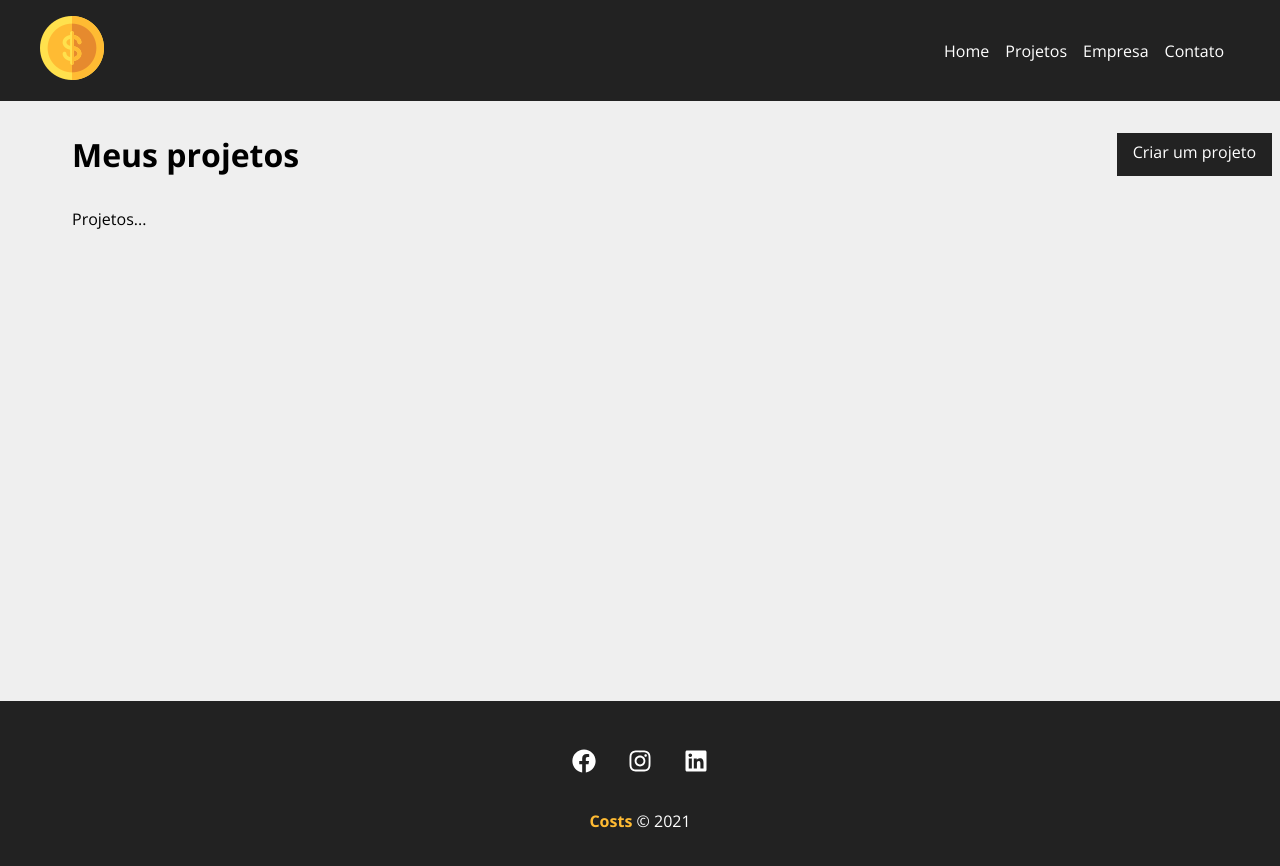
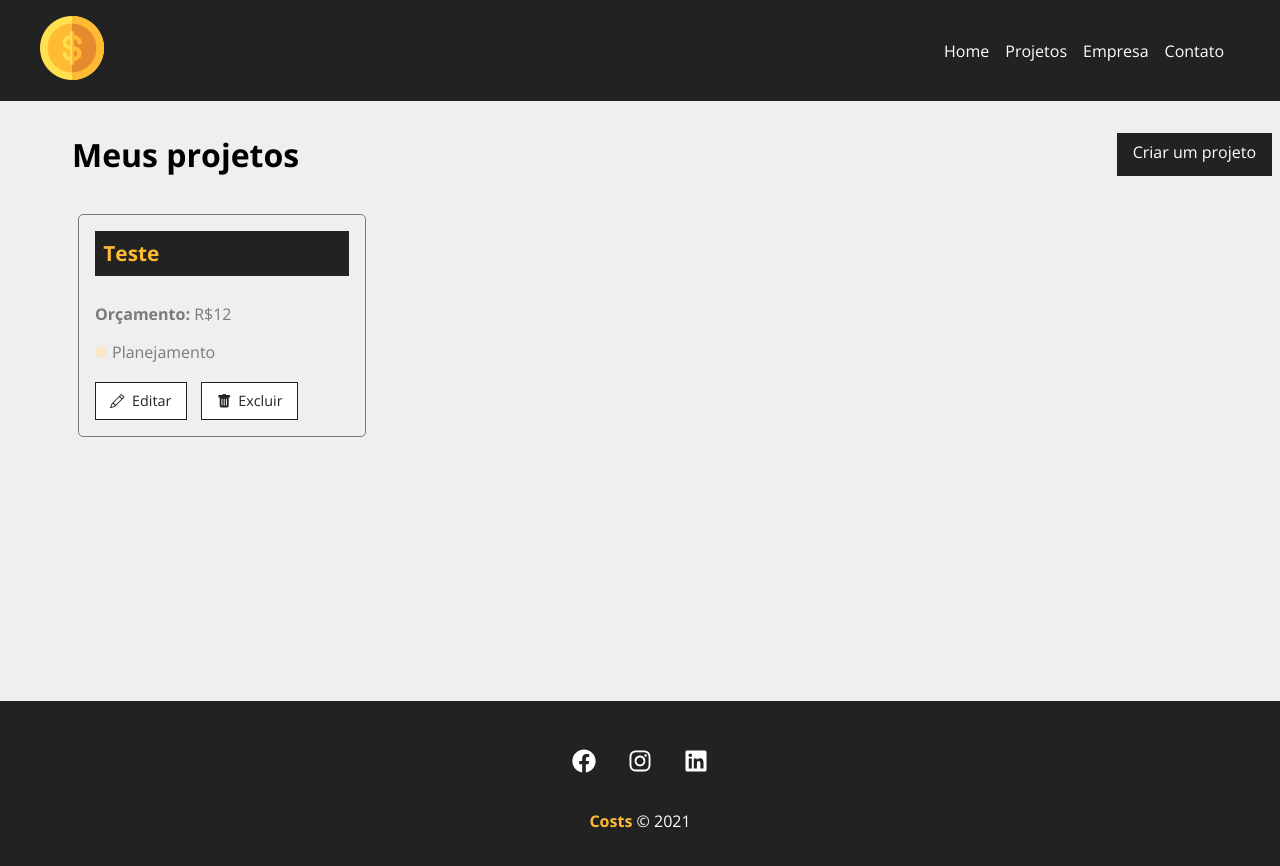
Before and after one commit to AlefMemTav/react-costs-app, a React (Create React App) app: page /projects in a window 1280 px wide. Shown: the top 866 px of the page. Built offline with nearby package versions, Linux system fonts and the light colour scheme; data requests are answered from the project's data file; the HTML template or start-up script is replaced by a standard one.

Commit message:
Created ProjectCard.js and ProjectCard.module.css

```diff
--- a/db.json
+++ b/db.json
@@ -1,5 +1,17 @@
 {
-  "projects": [],
+  "projects": [
+    {
+      "name": "Teste",
+      "budget": "12",
+      "category": {
+        "id": "4",
+        "name": "Planejamento"
+      },
+      "cost": 0,
+      "services": [],
+      "id": 1
+    }
+  ],
   "categories": [
     {
       "id": 1,
--- a/src/components/pages/Projects.js
+++ b/src/components/pages/Projects.js
@@ -1,12 +1,17 @@
 import { useLocation } from "react-router-dom"
+
+import { useState, useEffect } from "react"
 
 import Message from '../layout/Message'
 import Container from '../layout/Container'
 import LinkButton from '../layout/LinkButton'
+import ProjectCard from '../project/ProjectCard'
 
 import styles from './Projects.module.css'
 
 function Projects(){
+
+    const [projects, setProjects] = useState([])
 
     const location = useLocation()
     let message = ''
@@ -14,6 +19,21 @@
     if(location.state){
         message = location.state.message
     }
+
+    useEffect(() => {
+        fetch('http://localhost:5000/projects', {
+            method: 'GET',
+            headers: {
+                'Content-Type': 'application/json',
+            },
+        })
+        .then(resp => resp.json())
+        .then(data => {
+            console.log(data)
+            setProjects(data)
+        })
+        .catch(err => console.log(err))
+    }, [])
 
     return (
         <div className={styles.project_container}>
@@ -23,7 +43,17 @@
             </div>
             {message && <Message type="success" msg={message} />}
             <Container customClass="start">
-                <p>Projetos...</p>
+                {projects.length > 0 &&
+                    projects.map((project) =>
+                        <ProjectCard
+                            id={project.id}
+                            name={project.name}
+                            budget={project.budget}
+                            category={project.category.name}
+                            key={project.id}
+                        />
+                    )
+                }
             </Container>
         </div>
     )
--- /dev/null
+++ b/src/components/project/ProjectCard.js
@@ -0,0 +1,29 @@
+import { Link } from 'react-router-dom'
+
+import styles from './ProjectCard.module.css'
+import {BsPencil, BsFillTrashFill } from 'react-icons/bs'
+
+function ProjectCard({id, name, budget, category, handleRemove}){
+    return (
+    <div className={styles.project_card}>
+        <h4>{name}</h4>
+        <p>
+            <span>Orçamento:</span> R${budget}
+        </p>
+        <p className={styles.category_text}>
+            <span className={`${styles[category.toLowerCase()]}`}></span> {category}
+        </p>
+        <div className={styles.project_card_actions}>
+            <Link to="/">
+                <BsPencil /> Editar
+            </Link>
+            <button>
+                <BsFillTrashFill /> Excluir
+            </button>
+        </div>
+    </div>
+    )
+
+}
+
+export default ProjectCard
--- /dev/null
+++ b/src/components/project/ProjectCard.module.css
@@ -0,0 +1,87 @@
+.project_card {
+    padding: 1em;
+    border: 1px solid #7a7a7a;
+    border-radius: 5px;
+    width: 24%;
+    margin: 0.5%;
+  }
+
+  .project_card h4 {
+    background-color: #222;
+    color: #ffbb33;
+    padding: 0.4em;
+    margin-bottom: 1.3em;
+    font-size: 1.3em;
+  }
+
+  .project_card p {
+    color: #7a7a7a;
+    margin-bottom: 1em;
+  }
+
+  .project_card p span {
+    font-weight: bold;
+  }
+
+  .category_text {
+    display: flex;
+    align-items: center;
+  }
+
+  .category_text span {
+    display: block;
+    width: 12px;
+    height: 12px;
+    border-radius: 50%;
+    background-color: #ccc;
+    margin-right: 5px;
+  }
+
+  .category_text .infra {
+    background-color: #ffaebc;
+  }
+
+  .category_text .desenvolvimento {
+    background-color: #a0e7e5;
+  }
+
+  .category_text .design {
+    background-color: #b4f8c8;
+  }
+
+  .category_text .planejamento {
+    background-color: #fbe7c6;
+  }
+
+  .project_card_actions {
+    margin-top: 1.2em;
+    display: flex;
+    align-items: center;
+  }
+
+  .project_card_actions a,
+  .project_card_actions button {
+    text-decoration: none;
+    border: none;
+    background-color: #fff;
+    color: #222;
+    font-size: 0.9em;
+    padding: 0.6em 1em;
+    margin-right: 1em;
+    cursor: pointer;
+    border: 1px solid #222;
+    transition: 0.5s;
+    display: flex;
+    align-items: center;
+    justify-content: center;
+  }
+
+  .project_card_actions svg {
+    margin-right: 0.5em;
+  }
+
+  .project_card_actions a:hover,
+  .project_card_actions button:hover {
+    background-color: #222;
+    color: #ffbb33;
+  }
```
